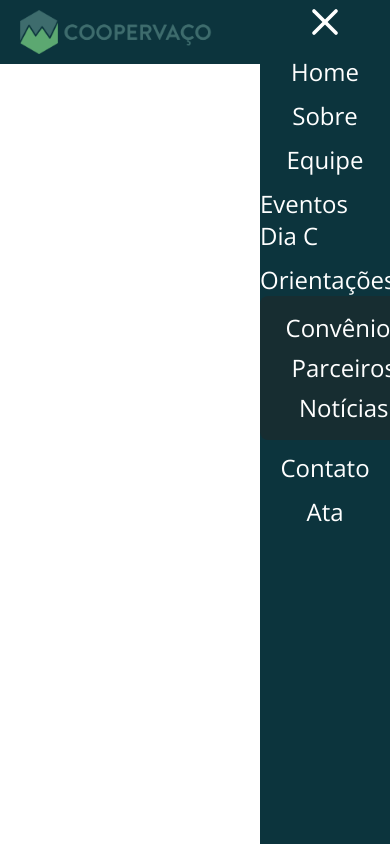
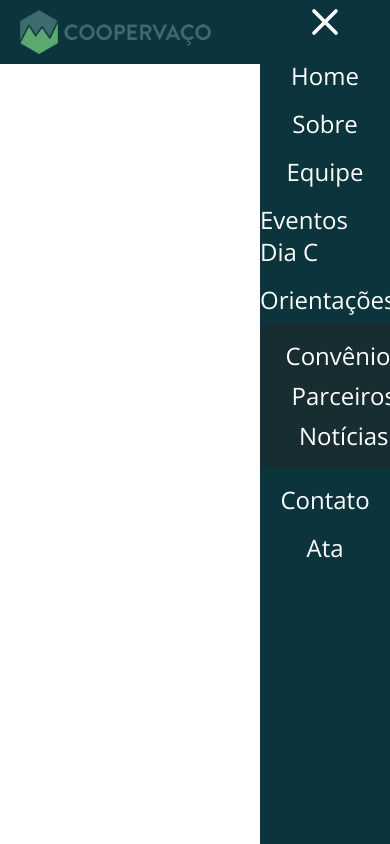
Before and after one commit to antoniornneto/coopervaco-system, a Next.js app: page / in a window 390 px wide. Both pictures are taken after a click on the button 348 px from the left and 32 px from the top of the page. Built offline with nearby package versions, Linux system fonts and the light colour scheme.

Commit message:
header adjusts

```diff
--- a/src/components/ui/header.tsx
+++ b/src/components/ui/header.tsx
@@ -140,15 +140,15 @@ export default function Header() {
 
       {burguerMenuState && (
         <aside
-          className={`fixed top-0 right-0 flex-col bg-dark_green h-screen w-1/3 text-2xl space-y-3 hidden md:flex`}
+          className={`fixed top-0 right-0 flex-col bg-dark_green h-screen w-1/3 text-2xl space-y-4 hidden md:flex`}
         >
           <button onClick={() => menuBurguerOpenAndClose(burguerMenuState)}>
             <X size={44} className="m-auto" />
           </button>
           <nav>
-            <ul className="flex flex-col gap-3">
+            <ul className="flex flex-col gap-4">
               {navLinks.map((link, index) => (
-                <li className={`m-auto`} key={index}>
+                <li className={`m-auto flex flex-col gap-2`} key={index}>
                   <Link
                     className="flex hover:underline items-center gap-2"
                     href={link.path_name}
```
